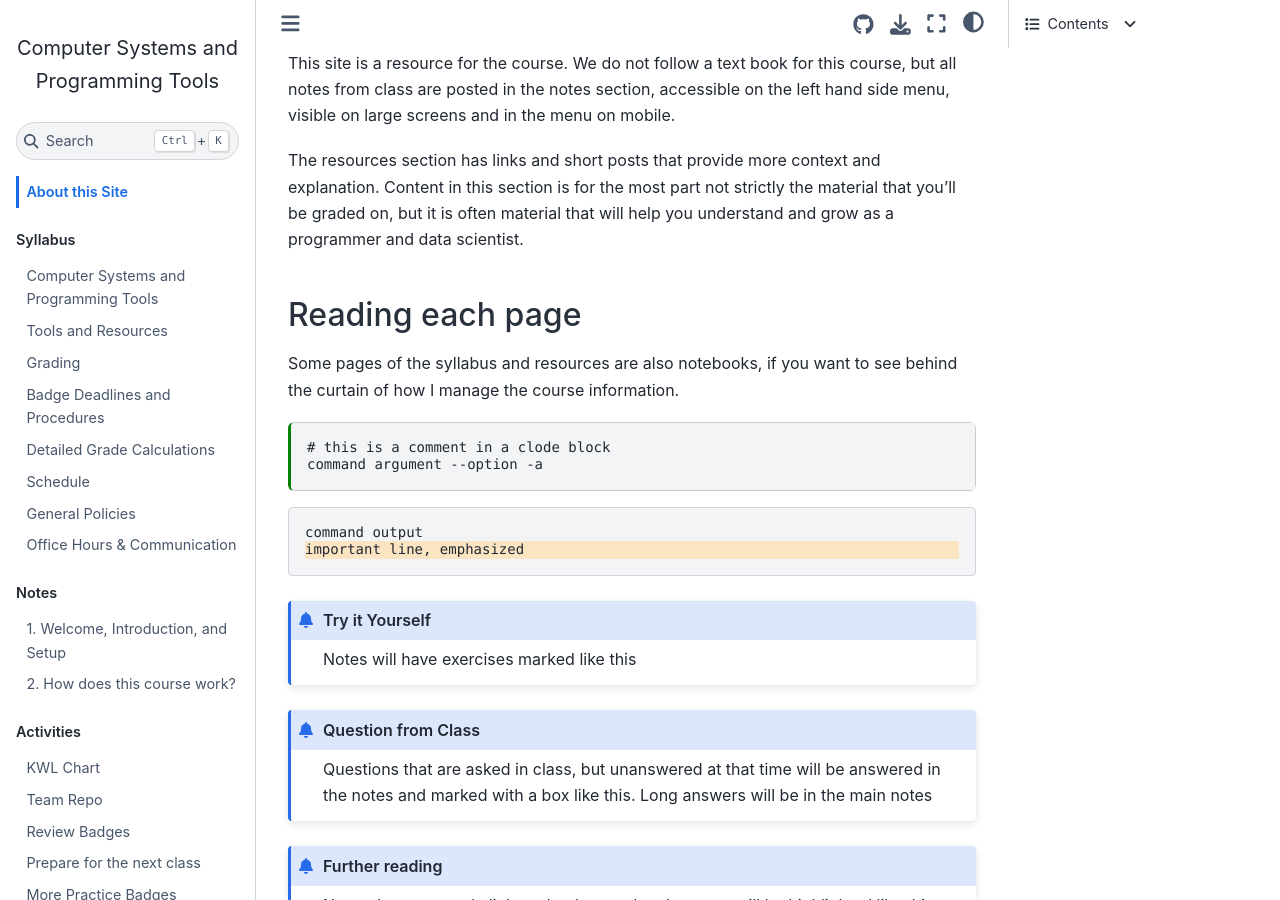
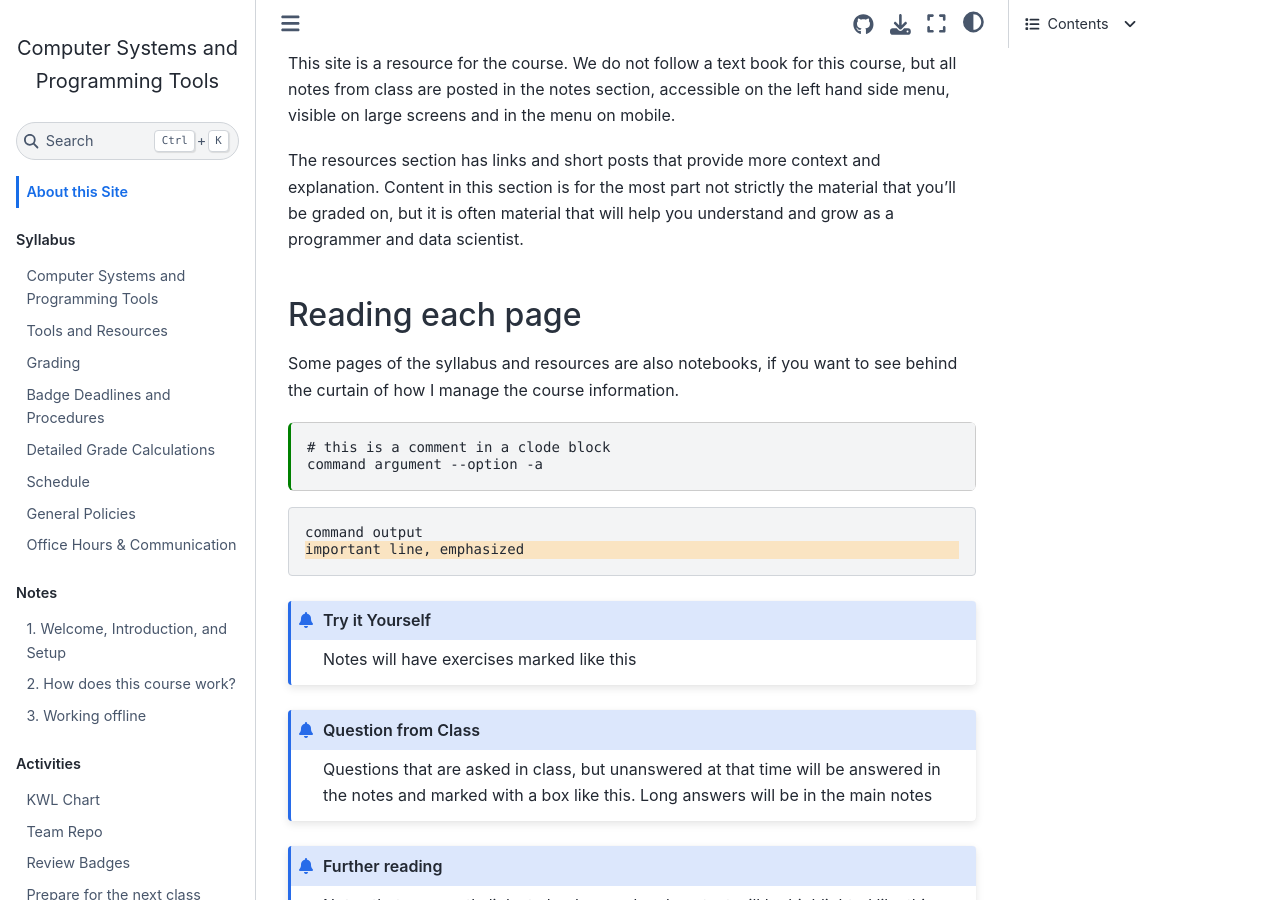
Before and after one commit to compsys-progtools/spring2024, a Jupyter Book: the page built from index.md, in a window 1280 px wide and 900 px high, scrolled down 449 px. Built offline with Jupyter Book 1.0.4 settings and Sphinx 7.4.7 and the Sphinx Book theme 1.1.4, drawn with Linux system fonts in a browser that asks for light colours; pages that are not in the unit, such as notebooks, are missing from menus; part of the change alters nothing that is shown.

```diff
--- a/_toc.yml
+++ b/_toc.yml
@@ -19,6 +19,7 @@ parts:
         # - glob: notes/2023-*.md
       - file: notes/2024-01-23
       - file: notes/2024-01-25
+      - file: notes/2024-01-30
   - caption: Activities
     chapters:
     - file: activities/kwl
```
